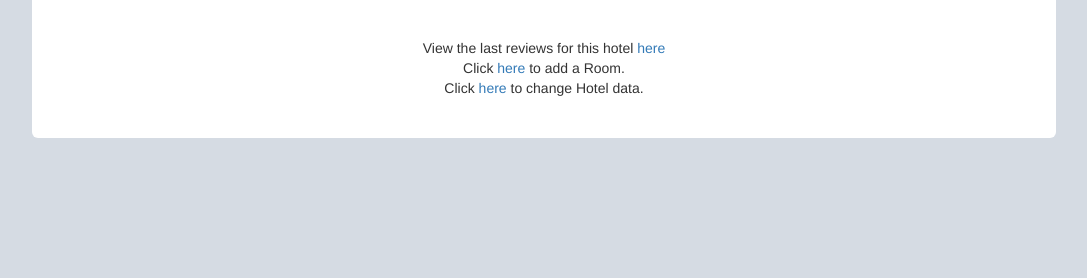
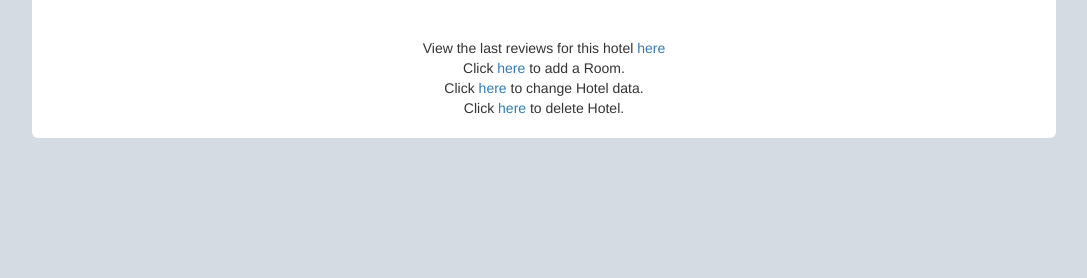
Before and after one commit to ventur65/VMhotels, a Django app: page /hotels/1/ in a window 1280 px wide. Shown: the part 522-800 px from the top of the page, without its empty margins (96-1183 px from the left). Run offline with Django 3.2, Linux system fonts and the light colour scheme; a user stored in the database is signed in; tables that the repository leaves empty hold one stand-in row (values such as "Sample post"); grey boxes marked "Sample" are stand-in pictures; some libraries are stand-ins or nearby versions.

Commit message:
Implementata cancellazione dell'hotel, mancano i permessi

```diff
--- a/hotels/templates/hotels/hotel_detail.html
+++ b/hotels/templates/hotels/hotel_detail.html
@@ -61,7 +61,8 @@
 View the last reviews for this hotel <a href="{% url 'review:list_review' hotel.id %}">here</a><br>
 {% if request.user == hotel.user %}
 Click <a href="{% url 'hotels:create_room' hotel.id %}">here</a> to add a Room. <br>
-Click <a href="{% url 'hotels:edit_hotel' hotel.id %}">here</a> to change Hotel data.
+Click <a href="{% url 'hotels:edit_hotel' hotel.id %}">here</a> to change Hotel data.<br>
+Click <a href="{% url 'hotels:delete_hotel' hotel.id %}">here</a> to delete Hotel.
 {% endif %}
 </p>
 
--- a/hotels/urls.py
+++ b/hotels/urls.py
@@ -8,6 +8,9 @@ urlpatterns = [
 	#ex: /hotels/1/2/
 	url(r'^(?P<hotel_id>[0-9]+)/(?P<room_id>[0-9]+)/$', views.room_detail,
 	name = 'room_detail'),
+	#ex /hotels/1/delhot
+	url(r'^(?P<hotel_id>[0-9]+)/delhot$', views.delete_hotel,
+	name = 'delete_hotel'),
 	#ex: /hotels/createhotel/
 	url(r'^createhotel/$', views.create_hotel, name = 'create_hotel'),
 	#ex: /hotels/5/createroom/
--- a/hotels/views.py
+++ b/hotels/views.py
@@ -86,3 +86,18 @@ def edit_room(request, hotel_id, room_id):
 			form = RoomForm(instance = r)
 		return render(request, 'hotels/editroom.html', {'form': form, 'hotel': h, 'room': r})
 	return HttpResponseForbidden("This Room doesn't exist in this Hotel.")
+
+def del_room (h_id):
+	for room in Room.objects.filter(hotel = h_id):
+		room.delete()
+
+@login_required
+def delete_hotel(request, hotel_id):
+	h = get_object_or_404(Hotel, pk=hotel_id)
+	if h.user != request.user: ##Se l'utente della sessione non e' il titolare della prenotazione
+		return HttpResponseForbidden("This hotel is not yours.")
+	if 'Ok' in request.POST:
+		del_room(h)
+		Hotel.objects.filter(id=h.id).delete()
+		return HttpResponseRedirect(reverse('portal:personal'))
+	return render(request, 'hotels/delhotel.html', {'hotel': h,})
```
Also changed, not shown: hotels/templates/hotels/delhotel.html (added, +23 -0 lines).
